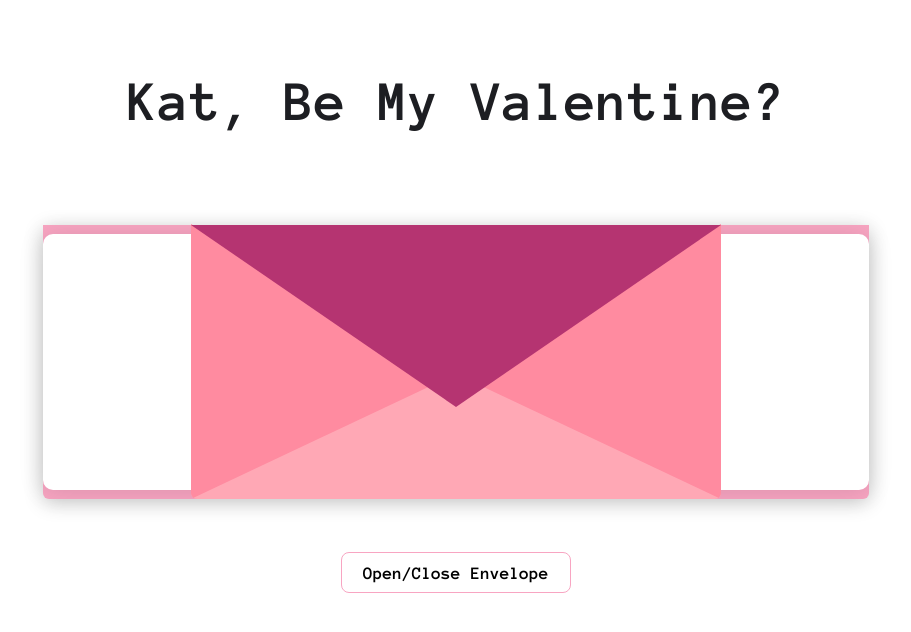
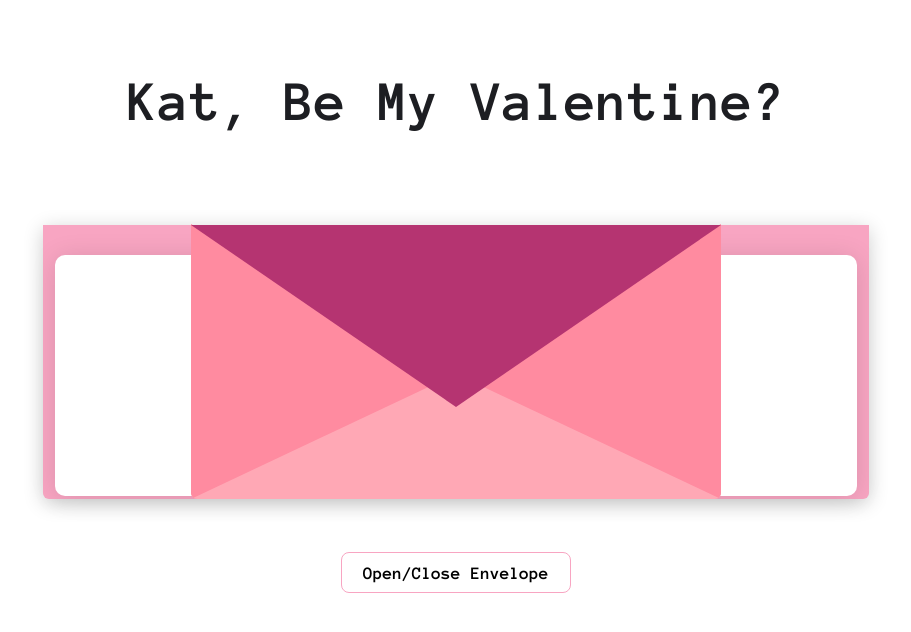
Before and after one commit to essjay05/vday-2024, a React (Vite) app: page / in a window 1280 px wide. Shown: the top 632 px of the page, without its empty margins (184-1095 px from the left). Built offline with nearby package versions, Linux system fonts and the light colour scheme.

Commit message:
Fixed bug where hearts wasn't working. Fixed for desktop. WIP: need to fix for mobile again now that hearts are working.

```diff
--- a/src/components/envelope.css
+++ b/src/components/envelope.css
@@ -13,12 +13,12 @@
   display: flex;
   align-items: center;
   justify-content: center;
-  position: static;
+  position: relative;
   height: 72%;
   width: 68%;
   border-bottom-left-radius: 6px;
   border-bottom-right-radius: 6px;
-  top: 45%;
+  top: 0;
   margin: 0 auto;
   background-color: var(--pink-color);
   box-shadow: 0 4px 20px rgba(0,0,0,0.2);
@@ -73,19 +73,19 @@
 }
 
 .heart {
-  position: relative;
+  position: absolute;
   bottom: 0;
   right: 10%;
 }
 
 .heart:before, .heart:after {
   position: absolute;
-  content: "";
-  background: var(--red-color);
+  content: '';
+  background: var(--off-red-color);
   width: 50px;
   height: 80px;
   left: 50px;
-  top: 0;
+  top: 50%;
   border-radius: 50px 50px 0 0;
   transform: rotate(-45deg);
   transform-origin: 0 100%;
--- a/src/components/envelope.jsx
+++ b/src/components/envelope.jsx
@@ -31,11 +31,11 @@ export const Envelope = () => {
           <div className="front pocket"></div>
           <Letter/>
           <div className="hearts">
-            <div className="hearts a1"></div>
-            <div className="hearts a2"></div>
-            <div className="hearts a3"></div>
-            <div className="hearts a4"></div>
-            <div className="hearts a5"></div>
+            <div className="heart a1"></div>
+            <div className="heart a2"></div>
+            <div className="heart a3"></div>
+            <div className="heart a4"></div>
+            <div className="heart a5"></div>
           </div>
         </div>
       </div>
--- a/src/components/letter.css
+++ b/src/components/letter.css
@@ -1,8 +1,9 @@
 .letter {
   position: relative;
   background-color: var(--white-color);
-  width: 100%;
-  top: 0;
+  width: 95%;
+  height: 82%;
+  top: 5%;
   border-radius: 10px;
   box-shadow: 0 2px 26px rgba(0, 0, 0, .12);
   padding: .5rem;
@@ -30,12 +31,13 @@
 }
 
 .words {
-  position: inherit;
+  position: absolute;
   width: 100%;
   height: 14%;
   font-size: 15px;
   font-family: "Rock Salt", Helvetica, sans-serif;
   color: var(--magenta-color);
+  text-align: center;
 }
 
 .line1 {
@@ -45,14 +47,11 @@
   top: 30%;
 }
 .line3 {
-  top: 50%;
-  text-align: center;
+  top: 45%;
 }
 .line4 {
-  top: 65%;
-  text-align: center;
+  top: 60%;
 }
-.line4 {
-  top: 80%;
-  text-align: center;
+.line5 {
+  top: 75%;
 }
--- a/src/components/letter.jsx
+++ b/src/components/letter.jsx
@@ -5,8 +5,8 @@ export const Letter = () => {
     <div className="letter">
       <p className="words line1">Are you a software update?</p>
       <p className="words line2">Because you've got my heart racing.</p>
-      <p className="words line3">My love for you is like a loop:</p>
-      <p className="words line3">...it never ends.</p>
+      <p className="words line3">My love for you is like a loop, it never ends!</p>
+      <p className="words line3"></p>
       <p className="words line4">xoxo...</p>
       <p className="words line5">Joy</p>
     </div>
```
